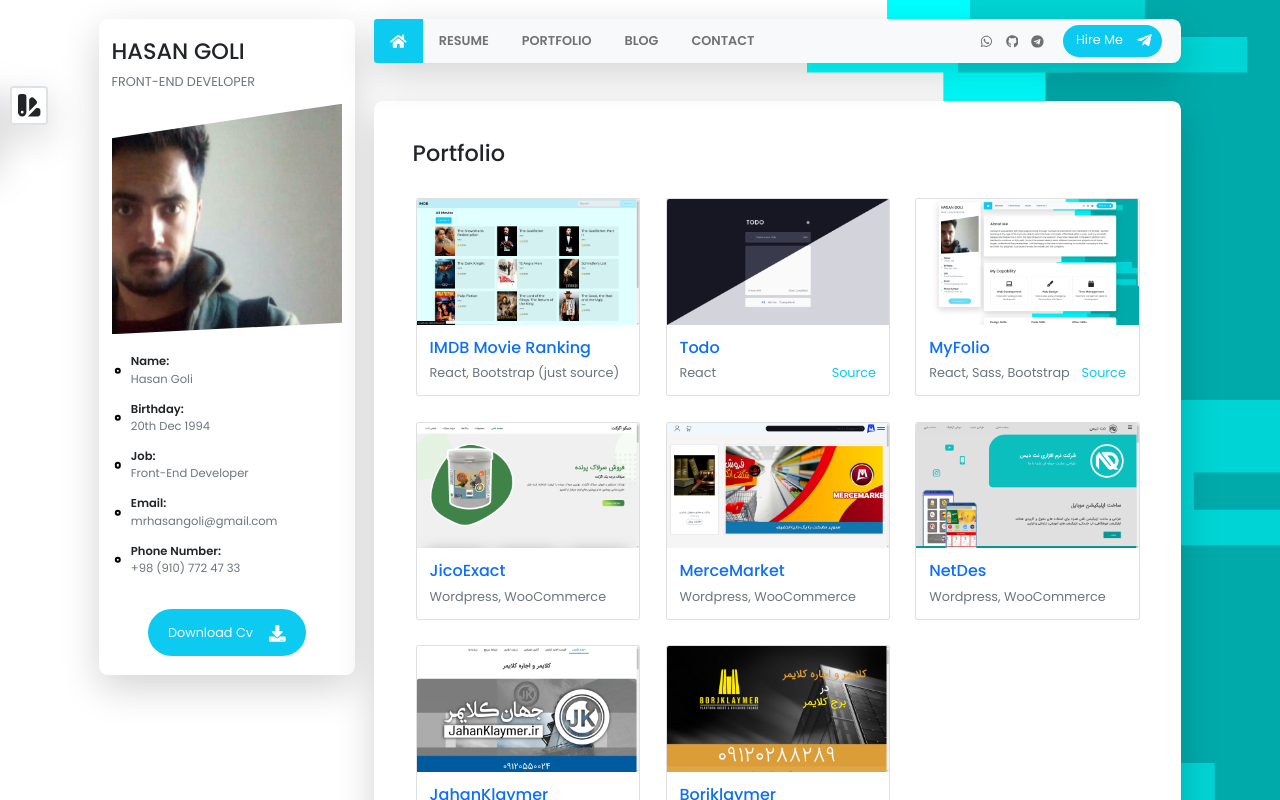
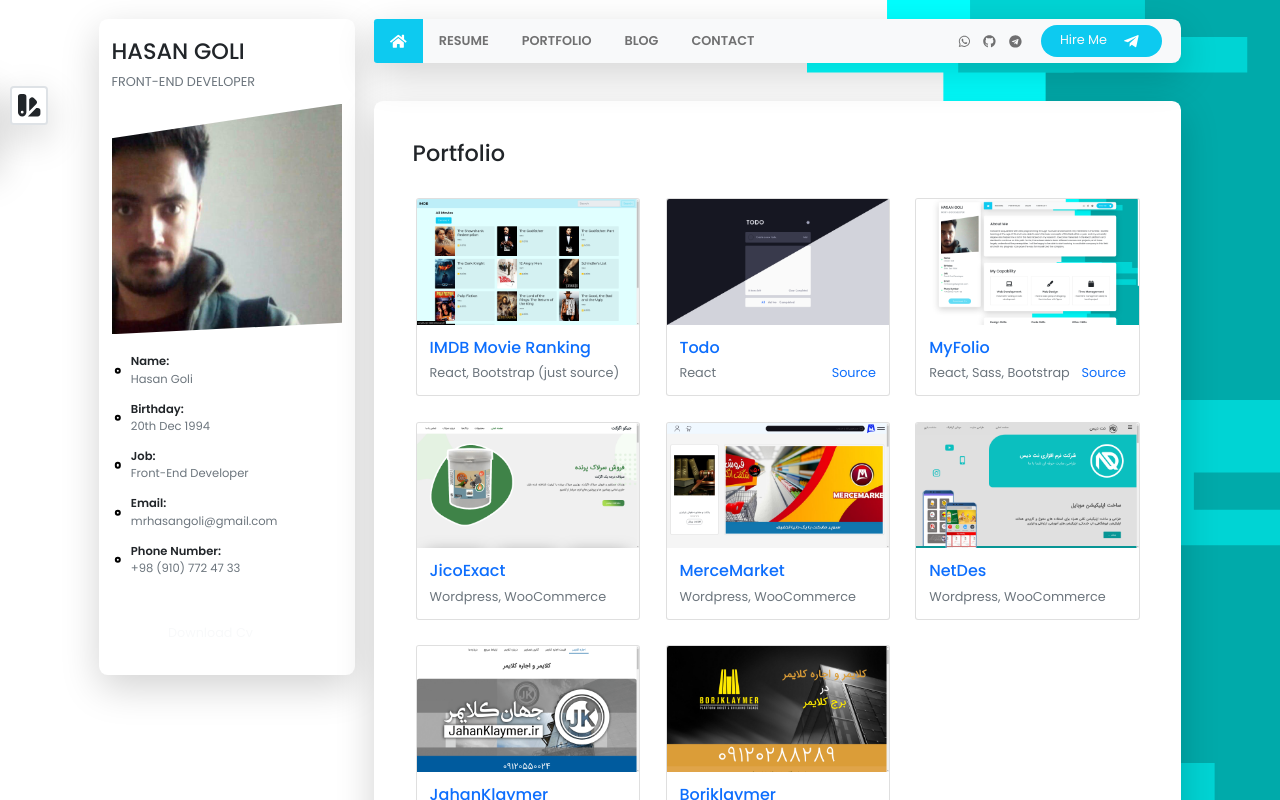
Before and after one commit to hasangoli/myfolio_source, a React app: page / in a window 1280 px wide. Both pictures are taken after a click on the element "PORTFOLIO". Shown: the top 800 px of the page. Built offline with nearby package versions, Linux system fonts and the light colour scheme.

Commit message:
All bugs fixed

```diff
--- a/src/App.js
+++ b/src/App.js
@@ -1,10 +1,18 @@
-import { useState } from "react";
+import { useState, useEffect } from "react";
 import ColorChanger from "./components/ColorChanger";
 import Main from "./components/Main";
 import Sidebar from "./components/Sidebar";
 
 const App = () => {
-  const [color, setColor] = useState("#0dcaf0");
+  const [color, setColor] = useState("");
+
+  useEffect(() => {
+    if (window.localStorage.getItem("color")) {
+      setColor(window.localStorage.getItem("color"));
+    } else {
+      window.localStorage.setItem("color", color);
+    }
+  }, [color]);
 
   return (
     <div className="app p-lg-4 p-0 pt-5">
--- a/src/components/ColorChanger.js
+++ b/src/components/ColorChanger.js
@@ -10,12 +10,6 @@ const ColorChanger = ({ setColor }) => {
   const color06 = "#191A19";
 
   const [isOpen, setIsOpen] = useState(false);
-
-  if (window.localStorage.getItem("color")) {
-    setColor(window.localStorage.getItem("color"));
-  } else {
-    window.localStorage.setItem("color", color01);
-  }
 
   return (
     <div
--- a/src/components/Main.js
+++ b/src/components/Main.js
@@ -20,13 +20,13 @@ const Main = ({ color }) => {
           case "resume":
             return <Resume color={color} />;
           case "portfolio":
-            return <Portfolio />;
+            return <Portfolio color={color} />;
           case "blog":
             return <Blog color={color} />;
           case "contact":
             return <Contact color={color} />;
           default:
-            return <Home />;
+            return <Home color={color} />;
         }
       })()}
       <Footer color={color} />
--- a/src/components/Navbar.js
+++ b/src/components/Navbar.js
@@ -97,11 +97,11 @@ const Navbar = ({ setRoute, color }) => {
             </ul>
             <a
               href="tel:+989107724733"
-              className="btn rounded-pill btn-info text-light ps-3"
+              className="btn rounded-pill btn-info text-light px-4"
               style={{ backgroundColor: color, border: "none" }}
             >
               <span className="pe-3">Hire Me</span>
-              <FaTelegramPlane className="icon" />
+              <FaTelegramPlane className="icon m-1" />
             </a>
           </div>
         </div>
--- a/src/components/main/Contact.js
+++ b/src/components/main/Contact.js
@@ -46,7 +46,7 @@ const Contact = ({ color }) => {
             </div>
 
             <button
-              className="btn rounded-pill text-light px-4"
+              className="btn rounded-pill text-light py-2 px-5"
               style={{ backgroundColor: color }}
               disabled
             >
@@ -64,7 +64,8 @@ const Contact = ({ color }) => {
               <br />
               <span className="text-secondary fw-normal">
                 <a
-                  className="color-info text-decoration-none"
+                  className="text-decoration-none"
+                  style={{ color: color }}
                   href="https://www.google.com/maps/place/Safadasht+Industrial+City,+Tehran+Province,+Iran/@35.6805179,50.8254145,14z/data=!4m5!3m4!1s0x3f8d99bc6dd2faff:0x4558f27e045d228d!8m2!3d35.6806963!4d50.8196259"
                   rel="noreferrer"
                   target="_blank"
@@ -78,7 +79,8 @@ const Contact = ({ color }) => {
               <br />
               <span className="text-secondary fw-normal">
                 <a
-                  className="color-info text-decoration-none"
+                  className="text-decoration-none"
+                  style={{ color: color }}
                   href="tel:+989107724733"
                 >
                   +98 (910) 772 47 33
@@ -90,7 +92,8 @@ const Contact = ({ color }) => {
               <br />
               <span className="text-secondary fw-normal">
                 <a
-                  className="color-info text-decoration-none"
+                  className="text-decoration-none"
+                  style={{ color: color }}
                   href="https://t.me/unconsciousman"
                 >
                   Hasan Goli
@@ -102,7 +105,8 @@ const Contact = ({ color }) => {
               <br />
               <span className="text-secondary fw-normal">
                 <a
-                  className="color-info text-decoration-none"
+                  className="text-decoration-none"
+                  style={{ color: color }}
                   href="mailto:mrhasangoli@gmail.com"
                   rel="noreferrer"
                   target="_blank"
--- a/src/components/main/Home.js
+++ b/src/components/main/Home.js
@@ -27,17 +27,17 @@ const Home = ({ color }) => {
 
         <div className="row">
           <Card
-            image={<FaLaptop />}
+            image={<FaLaptop style={{ color: color }} />}
             title={"Web Development"}
             text={"I have been working on web development"}
           />
           <Card
-            image={<FaPenFancy />}
+            image={<FaPenFancy style={{ color: color }} />}
             title={"Web Design"}
             text={"I have a basic grasp of designing User Interface with Figma"}
           />
           <Card
-            image={<FaCalendar />}
+            image={<FaCalendar style={{ color: color }} />}
             title={"Time Management"}
             text={"I have time management ability to handle project"}
           />
--- a/src/components/main/Portfolio.js
+++ b/src/components/main/Portfolio.js
@@ -8,20 +8,22 @@ import TodoApp from "../../images/portfolio/TodoApp.png";
 import IMDB from "../../images/portfolio/IMDB.png";
 import MyFolio from "../../images/portfolio/MyFolio.png";
 
-const Portfolio = () => {
+const Portfolio = ({ color }) => {
   return (
     <div className="portfolio">
       <div className="my-services p-lg-5 p-3 pt-lg-4 pt-2 bg-white rounded shadow-lg my-5">
         <h3 className="my-4">Portfolio</h3>
 
-        <div className="row">
+        <div className="row d-flex flex-wrap">
           <Job
+            color={color}
             url={"https://github.com/hasangoli/imdb_source"}
             image={IMDB}
             title={"IMDB Movie Ranking"}
             info={"React, Bootstrap (just source)"}
           />
           <Job
+            color={color}
             url={"https://hasangoli.github.io/todo"}
             image={TodoApp}
             title={"Todo"}
@@ -29,6 +31,7 @@ const Portfolio = () => {
             link={"https://github.com/hasangoli/todo_source"}
           />
           <Job
+            color={color}
             url={"https://hasangoli.github.io/myfolio"}
             image={MyFolio}
             title={"MyFolio"}
@@ -36,30 +39,35 @@ const Portfolio = () => {
             link={"https://github.com/hasangoli/myfolio_source"}
           />
           <Job
+            color={color}
             url={"https://www.jicoexact.ir"}
             image={JicoExact}
             title={"JicoExact"}
             info={"Wordpress, WooCommerce"}
           />
           <Job
+            color={color}
             url={"https://www.mercemarket2.ir"}
             image={MerceMarket}
             title={"MerceMarket"}
             info={"Wordpress, WooCommerce"}
           />
           <Job
+            color={color}
             url={"https://www.netdes.ir"}
             image={NetDes}
             title={"NetDes"}
             info={"Wordpress, WooCommerce"}
           />
           <Job
+            color={color}
             url={"https://www.jahanklaymer.ir"}
             image={JahanKlaymer}
             title={"JahanKlaymer"}
             info={"Wordpress, WooCommerce"}
           />
           <Job
+            color={color}
             url={"https://www.borjklaymer.com"}
             image={Borjklaymer}
             title={"Borjklaymer"}
--- a/src/components/main/home/Progress.js
+++ b/src/components/main/home/Progress.js
@@ -1,4 +1,4 @@
-const Progress = ({ skill, percentage, color: col }) => {
+const Progress = ({ skill, percentage, color }) => {
   return (
     <div className="col-11 my-2">
       <h6>{skill}</h6>
@@ -8,6 +8,7 @@ const Progress = ({ skill, percentage, color: col }) => {
           role="progressbar"
           style={{
             width: `${percentage}%`,
+            backgroundColor: color,
           }}
         ></div>
       </div>
--- a/src/components/main/portfolio/Job.js
+++ b/src/components/main/portfolio/Job.js
@@ -1,16 +1,19 @@
-const Job = ({ url, image, title, info, link = "" }) => {
+const Job = ({ url, image, title, info, link = "", color }) => {
   return (
-    <div className="portfolio col-lg-4 col-md-6 col-12 p-3 rounded">
+    <div className="portfolio col-lg-4 col-md-6 col-12 p-3 rounded d-flex">
       <a href={url} className="card" target="_blank" rel="noreferrer">
         <img src={image} className="card-img-top img-fluid" alt="Job" />
         <div className="card-body">
-          <h5 className="card-title">{title}</h5>
+          <h5 className="card-title" style={{ color: color }}>
+            {title}
+          </h5>
           <p className="card-text text-secondary d-flex justify-content-between">
             <span>{info}</span>
             {link && (
               <span>
                 <a
-                  className="link text-info"
+                  style={{ color: color }}
+                  className="link"
                   href={link}
                   target="_blank"
                   rel="noreferrer"
```
Also changed, not shown: src/images/bg.svg.
